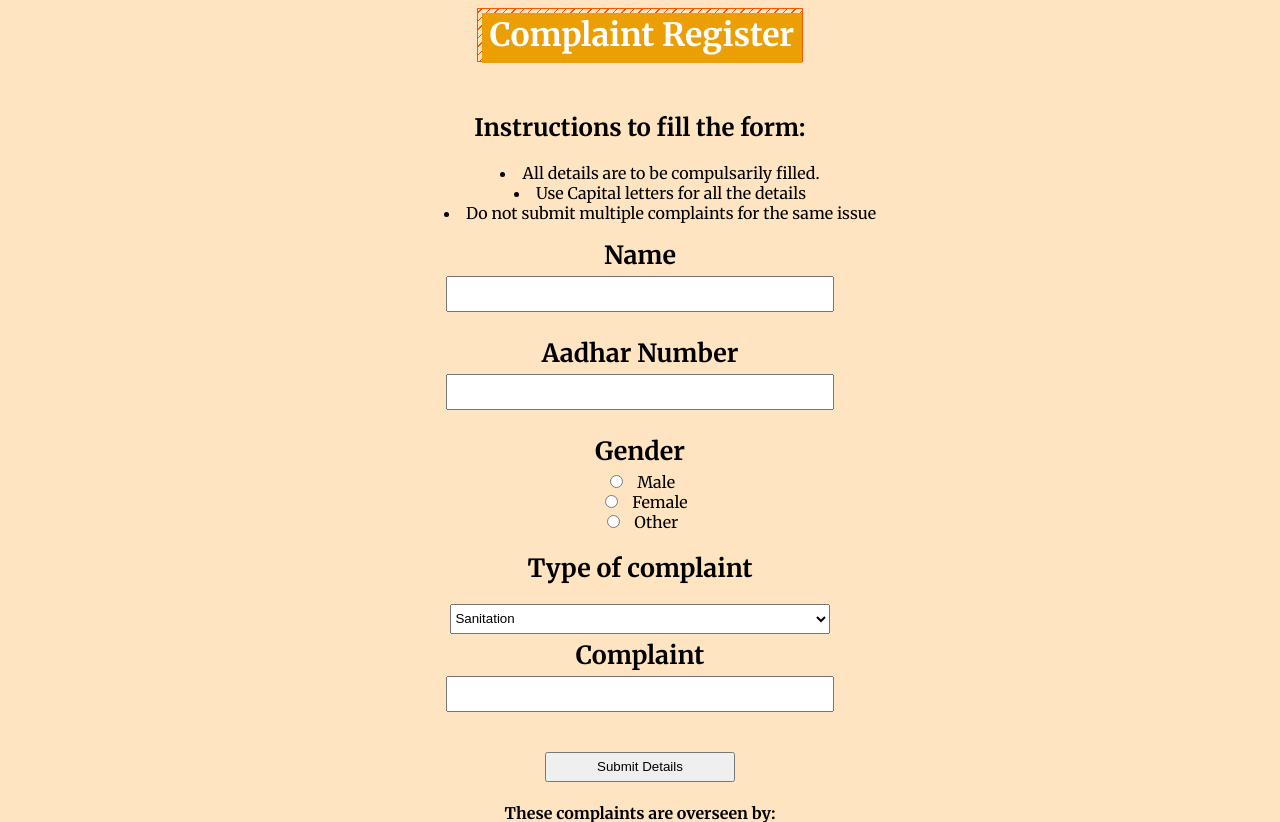
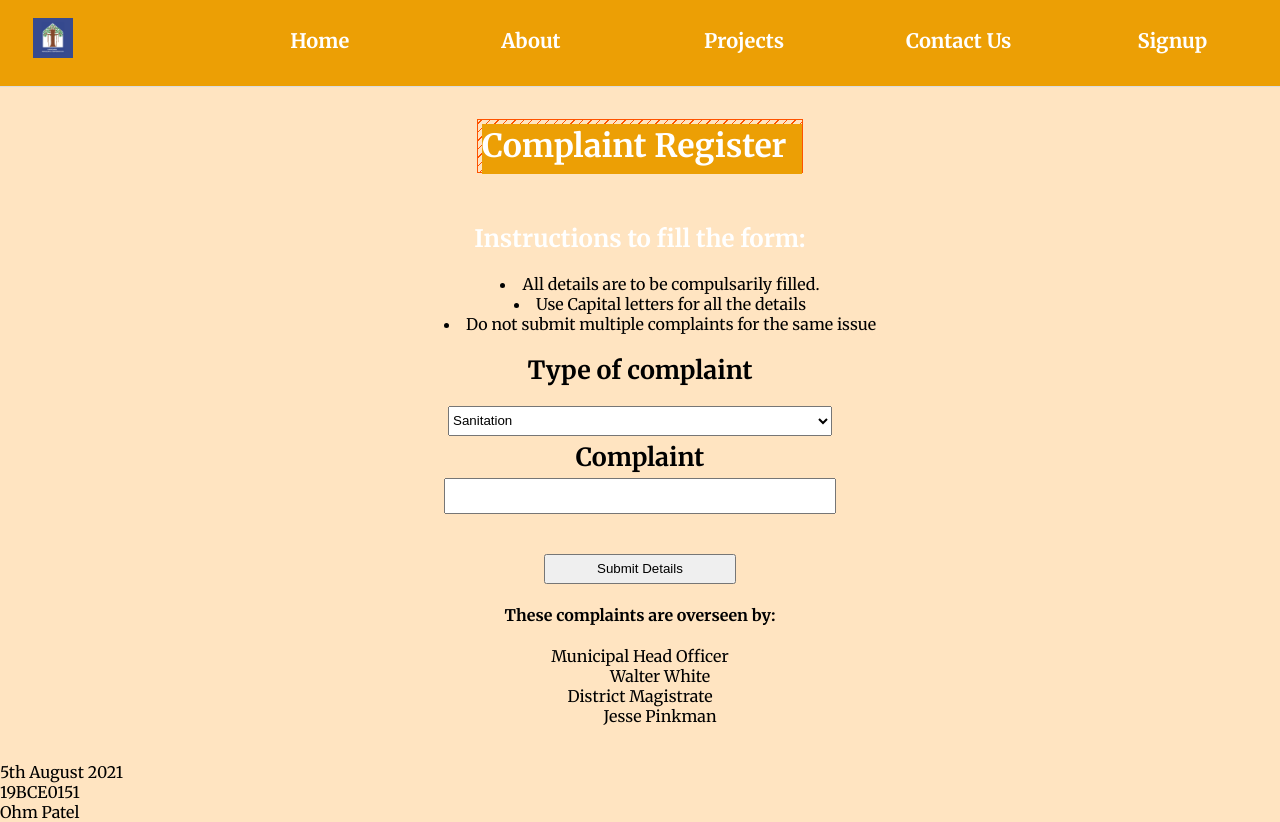
Before and after one commit to cryptus-neoxys/vmc, a PHP site: page /post_complaint.php in a window 1280 px wide. Shown: the top 822 px of the page. Run offline with PHP 8.4, Linux system fonts and the light colour scheme; a user stored in the database is signed in; data comes from the database, SQL or seed files in the repository; lists and menus that the app fills with data are empty.

Commit message:
⚰️ remove unused inputs

```diff
--- a/post_complaint.php
+++ b/post_complaint.php
@@ -19,10 +19,69 @@
     <link href="https://fonts.googleapis.com/css2?family=Merriweather:wght@300;400;700;900&display=swap" rel="stylesheet">
     <link rel="icon" href="../images/vmc.jpg" type="image/x-icon">
     <link rel="stylesheet" href="./css/scrollbar.css">
+    <link rel="stylesheet" href="./css/style.css">
     <link rel="stylesheet" href="./css/postcomplaints.css">
+    <style>
+        .login-wrapper {
+            display: flex;
+            flex-direction: column;
+            justify-content: center;
+            align-items: center;
+            margin-bottom: 100px;
+        }
+
+        .login-subtitle {
+            color: #eeb034;
+            margin-bottom: 50px;
+        }
+
+        .login-form {
+            display: flex;
+            flex-direction: column;
+            padding: 40px 80px;
+            align-items: center;
+            margin: auto;
+            background-color: #FFD196;
+        }
+
+        #navbar {
+            background-color: #EC9F05;
+            margin: 0 0 2rem 0;
+            padding-top: 15px;
+        }
+
+        a {
+            color: white !important;
+            border-color: white !important;
+        }
+    </style>
 </head>
 
 <body>
+
+    <table id="navbar" style="min-width: 320xp;">
+        <tr>
+            <th>
+                <a id="navbar-brand" style="text-decoration: none;" href="#"><img src="./images/vmc.jpg"></a>
+            </th>
+            <th>
+                <a style="text-decoration: none;" href="home.php"">Home</a>
+      </th>
+      <th>
+        <a style=" text-decoration: none;" href="./index.php#about">About</a>
+            </th>
+            <th>
+                <a style="text-decoration: none;" href="./index.php#projects">Projects</a>
+            </th>
+            <th>
+                <a style="text-decoration: none;" href="./index.php#contactus">Contact Us</a>
+            </th>
+            <th>
+                <a style="text-decoration: none;" href="signup.php">Signup</a>
+            </th>
+
+        </tr>
+    </table>
     <form align="center" method="post" action="complaint.php">
         <div class="postcomplaints-title">
             <div class="banner-behind">
@@ -37,19 +96,6 @@
             <li>Use Capital letters for all the details</li>
             <li>Do not submit multiple complaints for the same issue</li>
         </ul>
-        <h3 style="font-size:25px;padding:0px;margin:5px;">Name</h3>
-        <input name="name" id="name" style="margin-bottom:20px;" type="textarea" />
-
-        <h3 style="font-size:25px;padding:0px;margin:5px;">Aadhar Number</h3>
-        <input name="aadhar" id="aadhar" style="margin-bottom:20px;" type="textarea" />
-
-        <h3 style="font-size:25px;padding:0px;margin:5px;">Gender</h3>
-        <input type="radio" id="male" name="gender" value="male">
-          <label for="male">Male</label><br>
-          <input type="radio" id="female" name="gender" value="female">
-          <label for="female">Female</label><br>
-        <input type="radio" id="other" name="gender" value="other">
-          <label for="other">Other</label><br>
 
         <h3 style="font-size:25px;padding:0px;margin:20px;">Type of complaint</h3>
         <select name="type" id="type">
```
